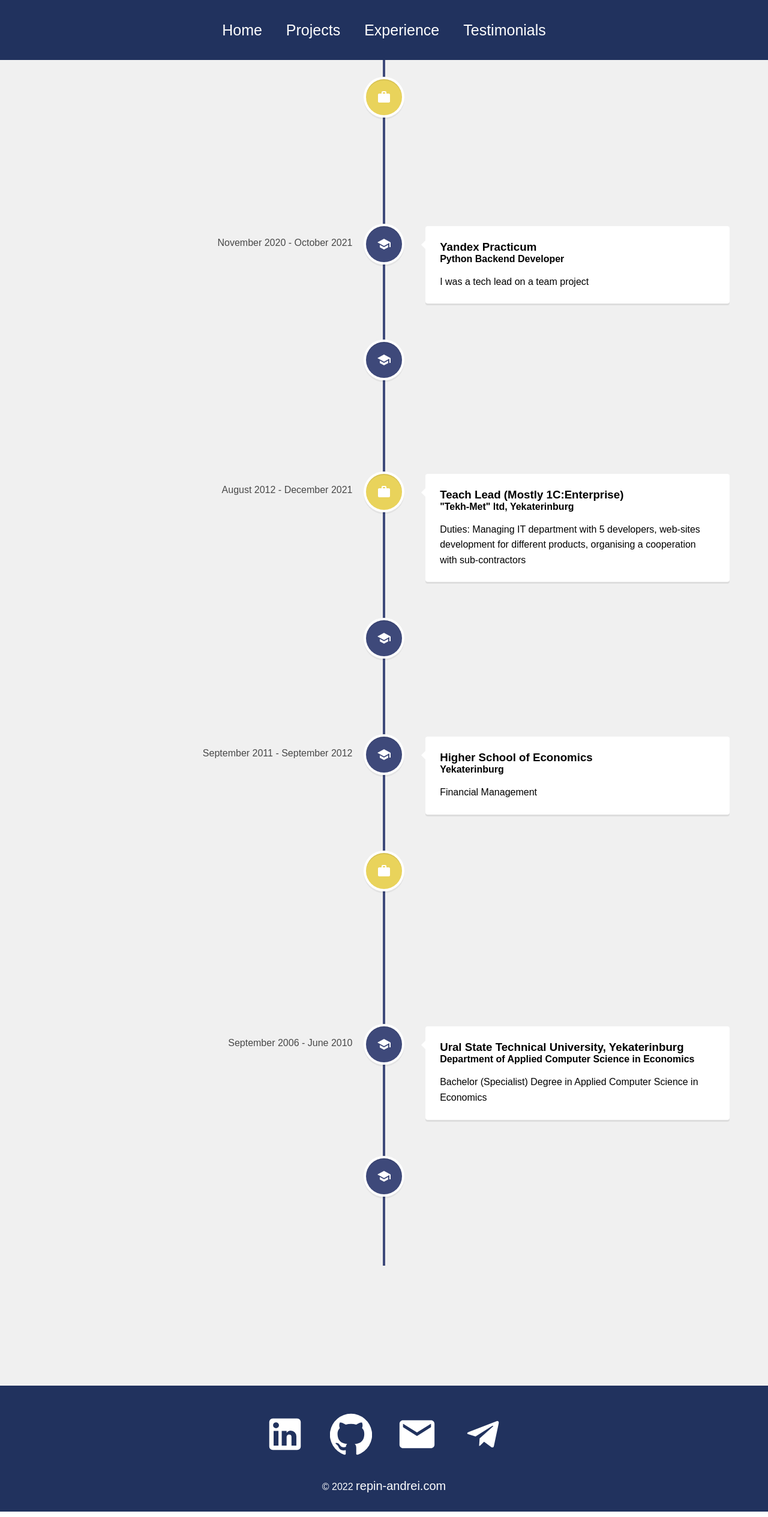
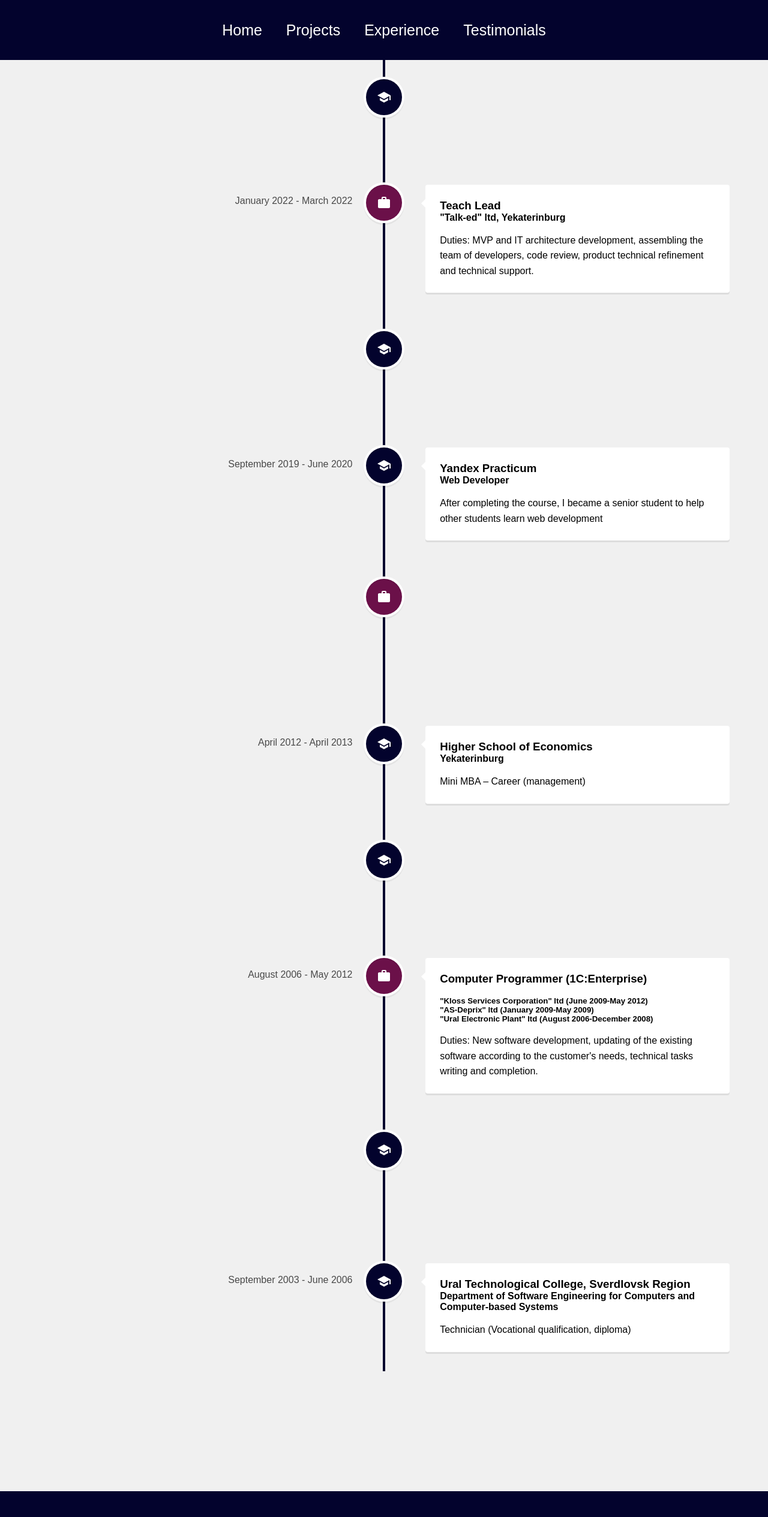
Before and after one commit to RA404/-react-portfolio, a React (Create React App) app: page /experience in a window 1280 px wide. Shown: the top 2529 px of the page at 60% size. Built offline with nearby package versions, Linux system fonts and the light colour scheme.

Commit message:
change colors and styles

```diff
--- a/src/components/Footer.js
+++ b/src/components/Footer.js
@@ -22,7 +22,7 @@ function Footer() {
                 <TelegramIcon />
             </a>
         </div>
-        <p>&copy; 2022 <a className='footer__link' href='https://repin-andrei.com/'>repin-andrei.com</a></p>
+        <p className='footer__text'>&copy; 2022 <a className='footer__link' href='https://repin-andrei.com/'>repin-andrei.com</a></p>
     </div>
   )
 }
--- a/src/components/Navbar.js
+++ b/src/components/Navbar.js
@@ -20,10 +20,10 @@ function Navbar() {
                 </button>
             </div>
             <div className='links'>
-                <Link to='/'>Home</Link>
-                <Link to='/projects'>Projects</Link>
-                <Link to='/experience'>Experience</Link>
-                <Link to='/testimonials'>Testimonials</Link>
+                <Link to='/' className='link__item'>Home</Link>
+                <Link to='/projects' className='link__item'>Projects</Link>
+                <Link to='/experience' className='link__item'>Experience</Link>
+                <Link to='/testimonials' className='link__item'>Testimonials</Link>
             </div>
         </div>
     )
--- a/src/pages/Experience.js
+++ b/src/pages/Experience.js
@@ -12,12 +12,22 @@ function Experience() {
 
   return (
     <div className='experience'>
-      <VerticalTimeline lineColor='#3e497a'>
+      <VerticalTimeline lineColor='#03032D'>
+
+      <VerticalTimelineElement
+          className='vertical-timeline-element--education'
+          date='April 2022 - July 2022'
+          iconStyle={{ background: '#03032D', color: '#fff' }}
+          icon={<SchoolIcon />}
+        >
+          <h3 className='vertical-timeline-element-title'>Preparation for admission to US universities</h3>
+          <p>MSc in Data Science</p>
+        </VerticalTimelineElement>
 
         <VerticalTimelineElement
           className='vertical-timeline-element--work'
           date='January 2022 - March 2022'
-          iconStyle={{ background: '#e9d35b', color: '#fff' }}
+          iconStyle={{ background: '#6B1049', color: '#fff' }}
           icon={<WorkIcon />}
         >
           <h3 className='vertical-timeline-element-title'>Teach Lead</h3>
@@ -28,7 +38,7 @@ function Experience() {
         <VerticalTimelineElement
           className='vertical-timeline-element--education'
           date='November 2020 - October 2021'
-          iconStyle={{ background: '#3e497a', color: '#fff' }}
+          iconStyle={{ background: '#03032D', color: '#fff' }}
           icon={<SchoolIcon />}
         >
           <h3 className='vertical-timeline-element-title'>Yandex Practicum</h3>
@@ -39,7 +49,7 @@ function Experience() {
         <VerticalTimelineElement
           className='vertical-timeline-element--education'
           date='September 2019 - June 2020'
-          iconStyle={{ background: '#3e497a', color: '#fff' }}
+          iconStyle={{ background: '#03032D', color: '#fff' }}
           icon={<SchoolIcon />}
         >
           <h3 className='vertical-timeline-element-title'>Yandex Practicum</h3>
@@ -50,7 +60,7 @@ function Experience() {
         <VerticalTimelineElement
           className='vertical-timeline-element--work'
           date='August 2012 - December 2021'
-          iconStyle={{ background: '#e9d35b', color: '#fff' }}
+          iconStyle={{ background: '#6B1049', color: '#fff' }}
           icon={<WorkIcon />}
         >
           <h3 className='vertical-timeline-element-title'>Teach Lead (Mostly 1C:Enterprise)</h3>
@@ -63,7 +73,7 @@ function Experience() {
         <VerticalTimelineElement
           className='vertical-timeline-element--education'
           date='April 2012 - April 2013'
-          iconStyle={{ background: '#3e497a', color: '#fff' }}
+          iconStyle={{ background: '#03032D', color: '#fff' }}
           icon={<SchoolIcon />}
         >
           <h3 className='vertical-timeline-element-title'>Higher School of Economics</h3>
@@ -74,7 +84,7 @@ function Experience() {
         <VerticalTimelineElement
           className='vertical-timeline-element--education'
           date='September 2011 - September 2012'
-          iconStyle={{ background: '#3e497a', color: '#fff' }}
+          iconStyle={{ background: '#03032D', color: '#fff' }}
           icon={<SchoolIcon />}
         >
           <h3 className='vertical-timeline-element-title'>Higher School of Economics</h3>
@@ -85,7 +95,7 @@ function Experience() {
         <VerticalTimelineElement
           className='vertical-timeline-element--work'
           date='August 2006 - May 2012'
-          iconStyle={{ background: '#e9d35b', color: '#fff' }}
+          iconStyle={{ background: '#6B1049', color: '#fff' }}
           icon={<WorkIcon />}
         >
           <h3 className='vertical-timeline-element-title'>Computer Programmer (1C:Enterprise)</h3>
@@ -101,7 +111,7 @@ function Experience() {
         <VerticalTimelineElement
           className='vertical-timeline-element--education'
           date='September 2006 - June 2010'
-          iconStyle={{ background: '#3e497a', color: '#fff' }}
+          iconStyle={{ background: '#03032D', color: '#fff' }}
           icon={<SchoolIcon />}
         >
           <h3 className='vertical-timeline-element-title'>Ural State Technical University, Yekaterinburg</h3>
@@ -112,7 +122,7 @@ function Experience() {
         <VerticalTimelineElement
           className='vertical-timeline-element--education'
           date='September 2003 - June 2006'
-          iconStyle={{ background: '#3e497a', color: '#fff' }}
+          iconStyle={{ background: '#03032D', color: '#fff' }}
           icon={<SchoolIcon />}
         >
           <h3 className='vertical-timeline-element-title'>Ural Technological College, Sverdlovsk Region</h3>
--- a/src/pages/Home.js
+++ b/src/pages/Home.js
@@ -14,10 +14,10 @@ function Home() {
   return (
     <div className='home'>
       <div className='about'>
-        <h2>Hi, my name is Repin Andrei</h2>
+        <h2 className='about__title'>Hi, my name is Repin Andrei</h2>
         <div className='promt'>
           <p className='about__description-text'>I'm <span className='about__description-text_bold'>Fullstack Developer</span> with a passion of learning and creating.</p>
-          <p className='about__description-text'>My main technology stack includes Python, Django, Express.js on Backend and Java Script, React on Frontend.</p>
+          <p className='about__description-text'>My main technology stack includes Python, Django, Express.js on Backend and JavaScript, React on Frontend.</p>
           <div className='socialMedia'>
             <a href='https://www.linkedin.com/in/ra404/' target='_blank' rel='noopener noreferrer'>
               <LinkedInIcon />
--- a/src/pages/Projects.js
+++ b/src/pages/Projects.js
@@ -11,7 +11,7 @@ function Projects() {
 
   return (
     <div className='projects'>
-      <h1>My personal projects</h1>
+      <h1 className='projects__title'>My personal projects</h1>
       <div className='projectList'>
         {ProjectList.map((project, idx) => {
           return <ProjectItem key={idx} id={idx} name={project.name} image={project.image} stack={project.skills}/>
--- a/src/styles/Footer.css
+++ b/src/styles/Footer.css
@@ -1,7 +1,7 @@
 .footer {
     width: 100%;
     height: 200px;
-    background: #21325e;
+    background: #03032D;
     display: flex;
     justify-content: center;
     align-items: center;
@@ -17,14 +17,14 @@
     cursor: pointer;
   }
 
-  .footer p {
-    color: white;
+  .footer__link {
+    color: #A2A2A4;
+    text-decoration: none;
+    font-size: 20px;
   }
 
-  .footer__link {
-    color: white;
-    text-decoration: none;
-    font-size: 20px;
+  .footer__text {
+    color: #A2A2A4;
   }
 
   @media only screen and (max-width: 600px) {
--- a/src/styles/Home.css
+++ b/src/styles/Home.css
@@ -2,7 +2,7 @@
     width: 100%;
     align-items: center;
     font-family: "Arial", sans-serif;
-    color: #3e497a;
+    color: #03032D;
   }
 
   .about {
@@ -13,14 +13,14 @@
     justify-content: center;
     align-items: center;
     text-align: center;
-    background-color: #21325e;
-    color: #f0f0f0;
+    background-color: #03032D;
+    color: #A2A2A4;
   }
 
-  .about h2 {
+  .about__title {
     font-family: "Segoe UI", Tahoma, Geneva, Verdana, sans-serif;
     font-size: 80px;
-    color: #e9d35b;
+    color: #fff;
     max-width: 80%;
   }
 
@@ -56,7 +56,7 @@
   }
 
   .skills h1 {
-    color: #3e497a;
+    color: #03032D;
   }
 
   .skills .list {
--- a/src/styles/Navbar.css
+++ b/src/styles/Navbar.css
@@ -1,7 +1,7 @@
 .navbar {
     width: 100%;
     height: 100px;
-    background: #21325e;
+    background: #03032D;
   }
 
   .links {
@@ -13,11 +13,13 @@
     color: white;
   }
 
-  .navbar a {
+  .link__item {
     color: white;
     text-decoration: none;
     margin: 20px;
     font-size: 25px;
+    display: flex;
+    flex-direction: column;
   }
 
   .toggleButton {
@@ -54,6 +56,15 @@
     text-align: center;
   }
 
+  .link__item_active::before {
+    content: '';
+  }
+
+  .link__item_active::after {
+    content: '';
+    border-bottom: 3px solid #fff;
+  }
+
   @media only screen and (max-width: 720px) {
     .toggleButton {
       display: flex;
--- a/src/styles/ProjectDisplay.css
+++ b/src/styles/ProjectDisplay.css
@@ -7,8 +7,8 @@
   }
 
   .project__title {
-    margin: 50px auto 0 auto;
-    color: #3e497a;
+    margin: 50px auto 15px auto;
+    color: #03032D;
     font-size: 35px;
     text-align: center;
   }
@@ -22,12 +22,12 @@
 
   .project {
     font-size: 40px;
-    color: #3e497a;
+    color: #03032D;
   }
 
   .project svg {
     font-size: 60px;
-    color: #3e497a;
+    color: #03032D;
   }
 
   .project__text {
@@ -39,7 +39,7 @@
   }
 
   .project__skills {
-    margin: 0 auto;
+    margin: 10px auto;
     max-width: 80%;
     text-align: center;
   }
--- a/src/styles/Projects.css
+++ b/src/styles/Projects.css
@@ -8,7 +8,7 @@
   }
   .projects .projectTitle {
     text-align: center;
-    color: #3e497a;
+    color: #03032D;
     font-size: 60px;
     font-weight: bolder;
   }
--- a/src/styles/TestimonialDisplay.css
+++ b/src/styles/TestimonialDisplay.css
@@ -7,9 +7,9 @@
   }
 
   .testimonial__title {
-    color: #3e497a;
+    color: #03032D;
     font-size: 35px;
-    margin: 50px auto 0 auto;
+    margin: 50px auto 20px auto;
     text-align: center;
   }
   .testimonial__image {
@@ -21,12 +21,12 @@
 
   .testimonial {
     font-size: 40px;
-    color: #3e497a;
+    color: #03032D;
   }
 
   .testimonial svg {
     font-size: 60px;
-    color: #3e497a;
+    color: #03032D;
   }
 
   .project__text {
--- a/src/styles/Testimonials.css
+++ b/src/styles/Testimonials.css
@@ -8,7 +8,7 @@
   }
   .testimonials .projectTitle {
     text-align: center;
-    color: #3e497a;
+    color: #03032D;
     font-size: 60px;
     font-weight: bolder;
   }
```
Also changed, not shown: src/assets/ReactPortfolio.jpeg.
